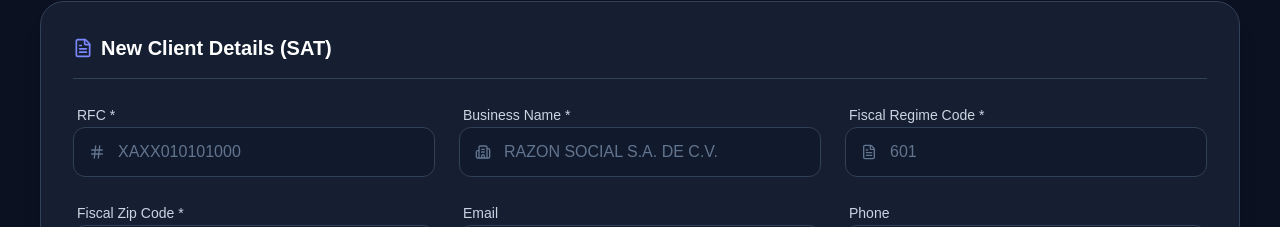
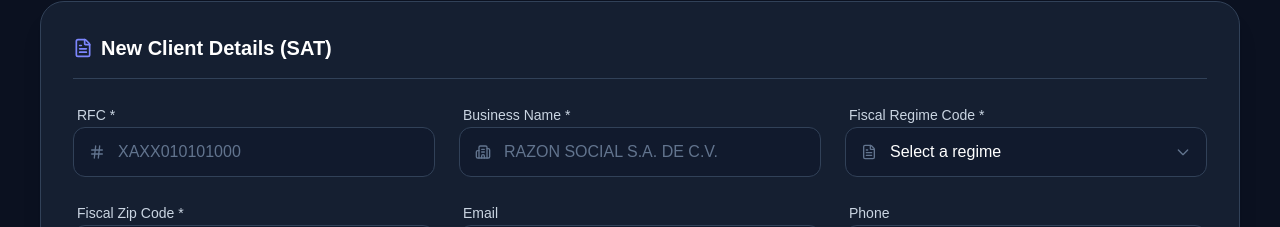
Before and after one commit to ElEduardoCR/smaa_app, a Next.js app: page /clients in a window 1280 px wide. Both pictures are taken after a click on the button "Add Client". Shown: the part 181-408 px from the top of the page. Built offline with nearby package versions, Linux system fonts and the light colour scheme; no server answers; the database is empty.

Commit message:
feat: Update fiscal regime to a select dropdown with CFDI 4.0 options

```diff
--- a/src/app/clients/page.tsx
+++ b/src/app/clients/page.tsx
@@ -201,15 +201,45 @@ export default function ClientsPage() {
                                         <div className="absolute inset-y-0 left-0 pl-4 flex items-center pointer-events-none">
                                             <FileText className="h-4 w-4 text-slate-500" />
                                         </div>
-                                        <input
+                                        <select
                                             {...register("fiscal_regime")}
                                             className={cn(
-                                                "w-full bg-slate-900/50 border rounded-xl pl-11 pr-4 py-3 text-white placeholder-slate-500 focus:outline-none focus:ring-2 transition-all",
+                                                "w-full bg-slate-900/50 border rounded-xl pl-11 pr-4 py-3 text-white placeholder-slate-500 appearance-none focus:outline-none focus:ring-2 transition-all",
                                                 errors.fiscal_regime ? "border-red-500/50 focus:border-red-500 focus:ring-red-500/20" : "border-slate-700 focus:border-indigo-500 focus:ring-indigo-500/20"
                                             )}
-                                            placeholder="601"
-                                            maxLength={3}
-                                        />
+                                        >
+                                            <option value="" disabled className="text-slate-500">Select a regime</option>
+
+                                            <optgroup label="Régimen Fiscal – Personas Morales" className="bg-slate-900 text-slate-300 font-semibold">
+                                                <option value="601">601 - General de Ley Personas Morales</option>
+                                                <option value="603">603 - Personas Morales con Fines no Lucrativos</option>
+                                                <option value="610">610 - Residentes en el Extranjero sin Establecimiento Permanente en México</option>
+                                                <option value="620">620 - Sociedades Cooperativas de Producción que optan por diferir sus ingresos</option>
+                                                <option value="622">622 - Actividades Agrícolas, Ganaderas, Silvícolas y Pesqueras</option>
+                                                <option value="623">623 - Opcional para Grupos de Sociedades</option>
+                                                <option value="624">624 - Coordinados</option>
+                                                <option value="626">626 - Régimen Simplificado de Confianza (RESICO PM)</option>
+                                            </optgroup>
+
+                                            <optgroup label="Régimen Fiscal – Personas Físicas" className="bg-slate-900 text-slate-300 font-semibold">
+                                                <option value="605">605 - Sueldos y Salarios e Ingresos Asimilados a Salarios</option>
+                                                <option value="606">606 - Arrendamiento</option>
+                                                <option value="607">607 - Régimen de Enajenación o Adquisición de Bienes</option>
+                                                <option value="608">608 - Demás ingresos</option>
+                                                <option value="611">611 - Ingresos por Dividendos (socios y accionistas)</option>
+                                                <option value="612">612 - Personas Físicas con Actividades Empresariales y Profesionales</option>
+                                                <option value="614">614 - Ingresos por intereses</option>
+                                                <option value="615">615 - Régimen de los ingresos por obtención de premios</option>
+                                                <option value="616">616 - Sin obligaciones fiscales</option>
+                                                <option value="621">621 - Incorporación Fiscal (RIF)</option>
+                                                <option value="625">625 - Actividades Empresariales con ingresos a través de Plataformas Tecnológicas</option>
+                                                <option value="626">626 - Régimen Simplificado de Confianza (RESICO PF)</option>
+                                            </optgroup>
+                                        </select>
+                                        {/* Select indicator icon */}
+                                        <div className="absolute inset-y-0 right-0 flex items-center px-4 pointer-events-none text-slate-500">
+                                            <svg className="w-4 h-4" fill="none" stroke="currentColor" viewBox="0 0 24 24"><path strokeLinecap="round" strokeLinejoin="round" strokeWidth="2" d="M19 9l-7 7-7-7"></path></svg>
+                                        </div>
                                     </div>
                                     {errors.fiscal_regime && <p className="text-red-400 text-xs ml-1">{errors.fiscal_regime.message}</p>}
                                 </div>
```
